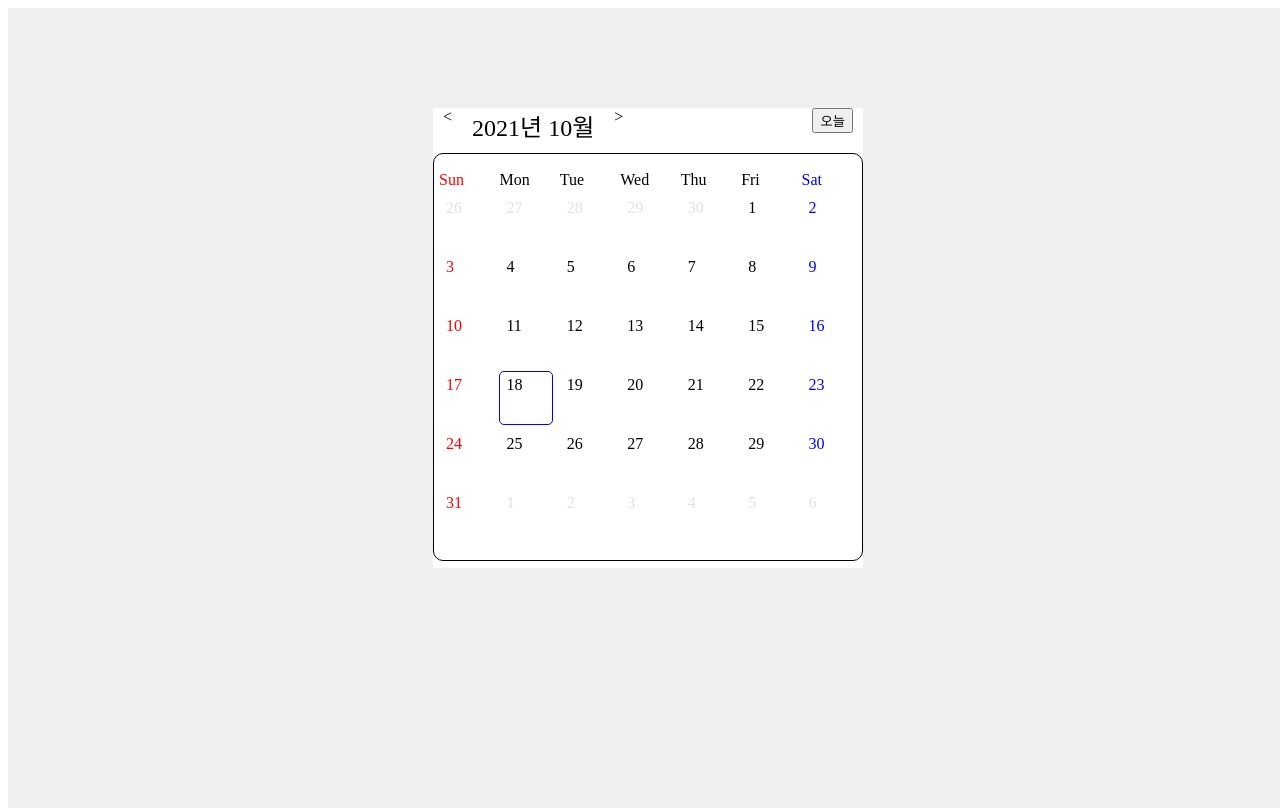
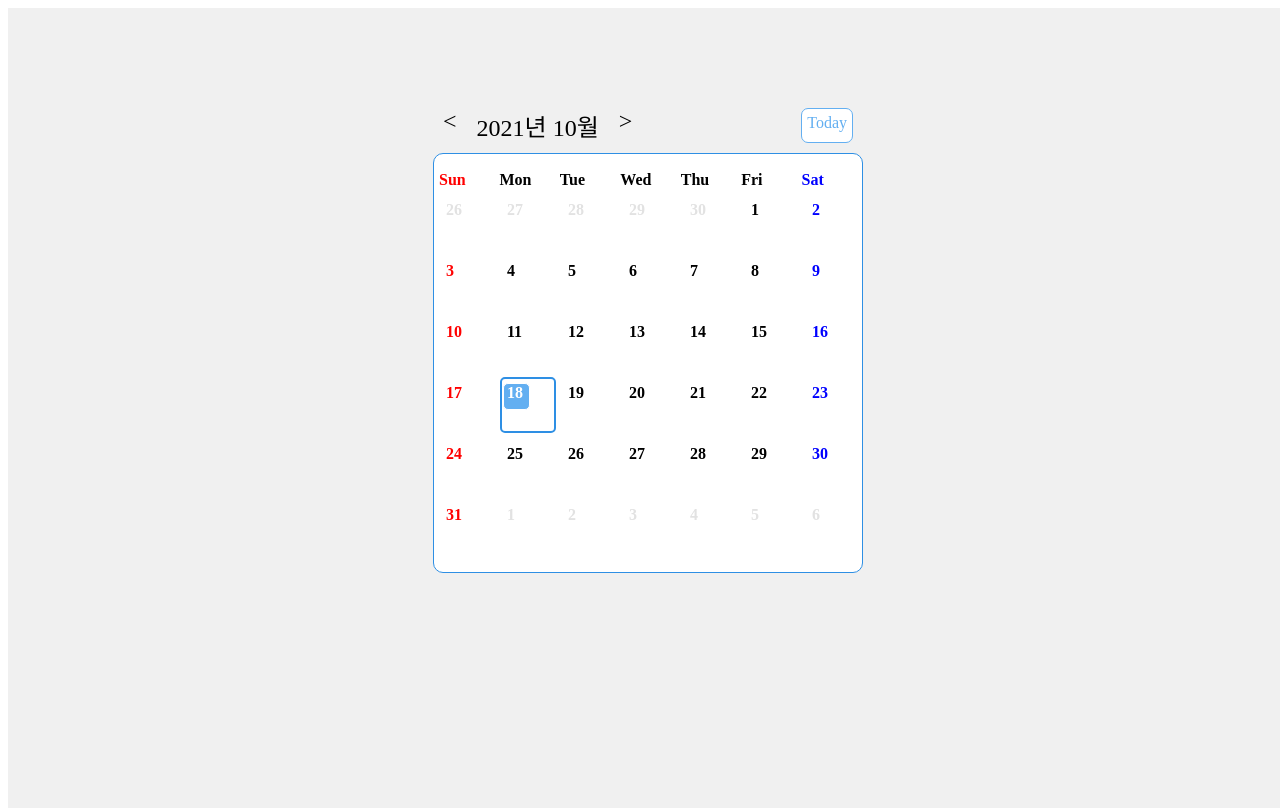
Before and after one commit to sunpl13/Calendar, a React (Create React App) app: page / in a window 1280 px wide. Built offline with nearby package versions, Linux system fonts and the light colour scheme.

Commit message:
UI 및 기능 구현 완료

```diff
--- a/src/Calendar/Calendar.js
+++ b/src/Calendar/Calendar.js
@@ -14,7 +14,7 @@ function Calendar() {
         <Header value={state} setvalue={setstate} moment={moment} />
       </div>
       <div className="cal_body">
-        <CalendarBody value={state} setvalue={setstate} />
+        <CalendarBody value={state} setvalue={setstate} moment={moment} />
       </div>
     </div>
   );
--- a/src/Calendar/CalendarBody.js
+++ b/src/Calendar/CalendarBody.js
@@ -2,7 +2,7 @@ import React, { useEffect, useState } from "react";
 import Build from "./Build";
 
 function CalendarBody(props) {
-  const { value, setvalue } = props;
+  const { value, setvalue, moment } = props;
   const [calendar, setcalendar] = useState([]); //달력 몸체 배열 생성
   const date = ["Sun", "Mon", "Tue", "Wed", "Thu", "Fri", "Sat"];
   const today = value.format("YYYYMMDD");
@@ -17,6 +17,14 @@ function CalendarBody(props) {
       return " sun";
     } else if (idx === 6) {
       return " sat";
+    } else {
+      return "";
+    }
+  };
+
+  const findToday = (day) => {
+    if (day === moment().format("YYYYMMDD")) {
+      return " today";
     } else {
       return "";
     }
@@ -39,8 +47,12 @@ function CalendarBody(props) {
                     setvalue(item);
                   }}
                 >
-                  <div className={"day" + name(idx)}>
-                    {item.format("D").toString()}
+                  <div
+                    className={
+                      "day" + name(idx) + findToday(item.format("YYYYMMDD"))
+                    }
+                  >
+                    <span>{item.format("D").toString()}</span>
                   </div>
                 </div>
               );
@@ -54,8 +66,14 @@ function CalendarBody(props) {
                     setvalue(item);
                   }}
                 >
-                  <div className={"day not_day" + name(idx)}>
-                    {item.format("D").toString()}
+                  <div
+                    className={
+                      "day not_day" +
+                      name(idx) +
+                      findToday(item.format("YYYYMMDD"))
+                    }
+                  >
+                    <span>{item.format("D").toString()}</span>
                   </div>
                 </div>
               );
@@ -68,8 +86,12 @@ function CalendarBody(props) {
                     setvalue(item);
                   }}
                 >
-                  <div className={"day" + name(idx)}>
-                    {item.format("D").toString()}
+                  <div
+                    className={
+                      "day" + name(idx) + findToday(item.format("YYYYMMDD"))
+                    }
+                  >
+                    <span> {item.format("D").toString()}</span>
                   </div>
                 </div>
               );
--- a/src/Calendar/Header.js
+++ b/src/Calendar/Header.js
@@ -1,8 +1,15 @@
-import React from "react";
+import React, { useState } from "react";
 import "../Scss/calendar.scss";
 
 function Header(props) {
   const { value, setvalue, moment } = props; //비구조할당
+  const [state, setstate] = useState(false);
+  const [searchDay, setsearchDay] = useState(moment().format("YYYY-MM-DD")); //찾고자 하는 값을 저장할 state
+
+  //searchDay onchange
+  const onchange = (e) => {
+    setsearchDay(e.target.value);
+  };
 
   function currentMonth() {
     //이번달
@@ -24,18 +31,51 @@ function Header(props) {
   return (
     <div className="Header">
       <div className="info">
-        <div className="prev" onClick={() => setvalue(prevMonth())}>
+        <div
+          className="prev"
+          onClick={() => {
+            setvalue(prevMonth());
+            setstate(false); //오작동 방지
+          }}
+        >
           <span className="active">&lt; </span>
         </div>
-        <div className="current">
-          {currentYear()}년 {currentMonth()}월
-        </div>
-        <div className="next" onClick={() => setvalue(nextMonth())}>
+        {state ? (
+          <input type="date" onChange={onchange} />
+        ) : (
+          <div className="current" onClick={() => setstate(!state)}>
+            {currentYear()}년 {currentMonth()}월
+          </div>
+        )}
+        <div
+          className="next"
+          onClick={() => {
+            setvalue(nextMonth());
+            setstate(false); //오작동 방지
+          }}
+        >
           &gt;
         </div>
       </div>
-      <div className="return_btn">
-        <button onClick={() => setvalue(moment())}>오늘</button>
+      <div style={{ display: "flex" }}>
+        <div
+          className={state ? "return_btn" : "none"}
+          onClick={() => {
+            setvalue(moment(searchDay));
+            setstate(!state);
+          }}
+        >
+          {searchDay === moment().format("YYYY-MM-DD") ? "Cancel" : "Search"}
+        </div>
+        <div
+          className="return_btn"
+          onClick={() => {
+            setvalue(moment());
+            setstate(false); //오작동 방지
+          }}
+        >
+          Today
+        </div>
       </div>
     </div>
   );
--- a/src/Scss/App.scss
+++ b/src/Scss/App.scss
@@ -9,3 +9,36 @@
     margin-top: 100px;
   }
 }
+
+//색상 타입 지정
+$SkyBlue: #2e8fe4;
+$LightSky: #63aff1;
+$SkyBlue-: #5fc3e4;
+$Sky: #b3edfa;
+$Sky-: #9de5f5;
+$WhiteGray: #e3e3e3;
+$Gray: #c2c2c2;
+$DarkGray: #999999;
+
+//달력 날짜모양 모양 지정
+@mixin border($border-weight, $border-color) {
+  width: 50px;
+  height: 50px;
+  padding: 1px;
+  border: $border-weight solid $border-color;
+  border-radius: 5px;
+  cursor: pointer;
+}
+
+//버튼 모양 지정
+@mixin button($color) {
+  border: 1px solid $color;
+  background-color: white;
+  color: $color;
+  padding: 5px;
+}
+
+//hover시 움직임
+@mixin hover {
+  transform: translate(1px, 1px);
+}
--- a/src/Scss/calendar.scss
+++ b/src/Scss/calendar.scss
@@ -1,3 +1,4 @@
+@import "./App.scss";
 //색 정의하기
 //selcted 함수로 정해놓기
 
@@ -7,7 +8,6 @@
   display: flex;
   flex-direction: column;
   margin: 0 auto;
-  background: white;
   .cal_header {
     height: 45px;
   }
@@ -19,36 +19,72 @@
 //캘린더 헤더
 .Header {
   width: 430px;
-  height: 45px;
+  height: 35px;
   display: flex;
   justify-content: space-between;
+  margin-bottom: 10px;
   .info {
     display: flex;
   }
 
+  input {
+    height: 1.5rem;
+    width: 150px;
+    border: 1px solid none;
+    border-radius: 4px;
+    margin: 7px 10px 0 10px;
+  }
   .prev {
     margin-left: 10px;
     cursor: pointer;
+    font-size: 1.5rem;
+    font-weight: 400;
+    &:hover {
+      @include hover;
+    }
   }
 
   .current {
     margin: 0 20px;
     font-size: 1.5rem;
-    font-weight: 400;
+    font-weight: 350;
+    cursor: pointer;
+
+    &:hover {
+      @include hover;
+    }
   }
   .next {
     cursor: pointer;
+    font-size: 1.5rem;
+    font-weight: 400;
+    &:hover {
+      @include hover;
+    }
   }
   .return_btn {
     margin-right: 10px;
+    @include button($LightSky);
+    border-radius: 7px;
+    cursor: pointer;
+    &:hover {
+      @include hover;
+      background-color: $LightSky;
+      color: white;
+    }
+  }
+
+  .none {
+    display: none;
   }
 }
 
 //캘린더 몸체
 .Calendar_Body {
-  border: 1px solid black;
+  border: 1px solid $SkyBlue;
   border-radius: 10px;
   padding: 12px 5px 12px 5px;
+  background: white;
 
   .weekName {
     display: grid;
@@ -56,6 +92,7 @@
     grid-gap: 5px;
     position: relative;
     margin: 5px auto;
+    font-weight: 600;
   }
 
   .month {
@@ -66,21 +103,15 @@
     margin: 5px auto;
 
     .selected {
-      width: 50px;
-      height: 50px;
-      padding: 1px;
-      border: 1px solid blue;
-      border-radius: 5px;
-      cursor: pointer;
+      @include border(2px, $SkyBlue);
     }
 
     .day_container {
-      width: 50px;
-      height: 50px;
-      padding: 1px;
-      border: 1px solid white;
-      border-radius: 5px;
-      cursor: pointer;
+      @include border(2px, white);
+
+      &:hover {
+        @include border(2px, $Sky);
+      }
     }
   }
 
@@ -90,10 +121,30 @@
   .sat {
     color: blue;
   }
+  .today {
+    display: flex;
+    margin-top: 3px;
+    width: 25px;
+    height: 25px;
+    font-weight: 600;
+    border: 1px solid white;
+    border-radius: 5px;
+    background: $LightSky;
+    color: white;
+  }
   .day {
     display: flex;
     margin-top: 3px;
-    margin-left: 5px;
+    width: 25px;
+    height: 25px;
+    font-weight: 600;
+    border: 1px solid white;
+    border-radius: 5px;
+
+    span {
+      margin-left: 3px;
+      float: right;
+    }
   }
 
   .not_day {
```
